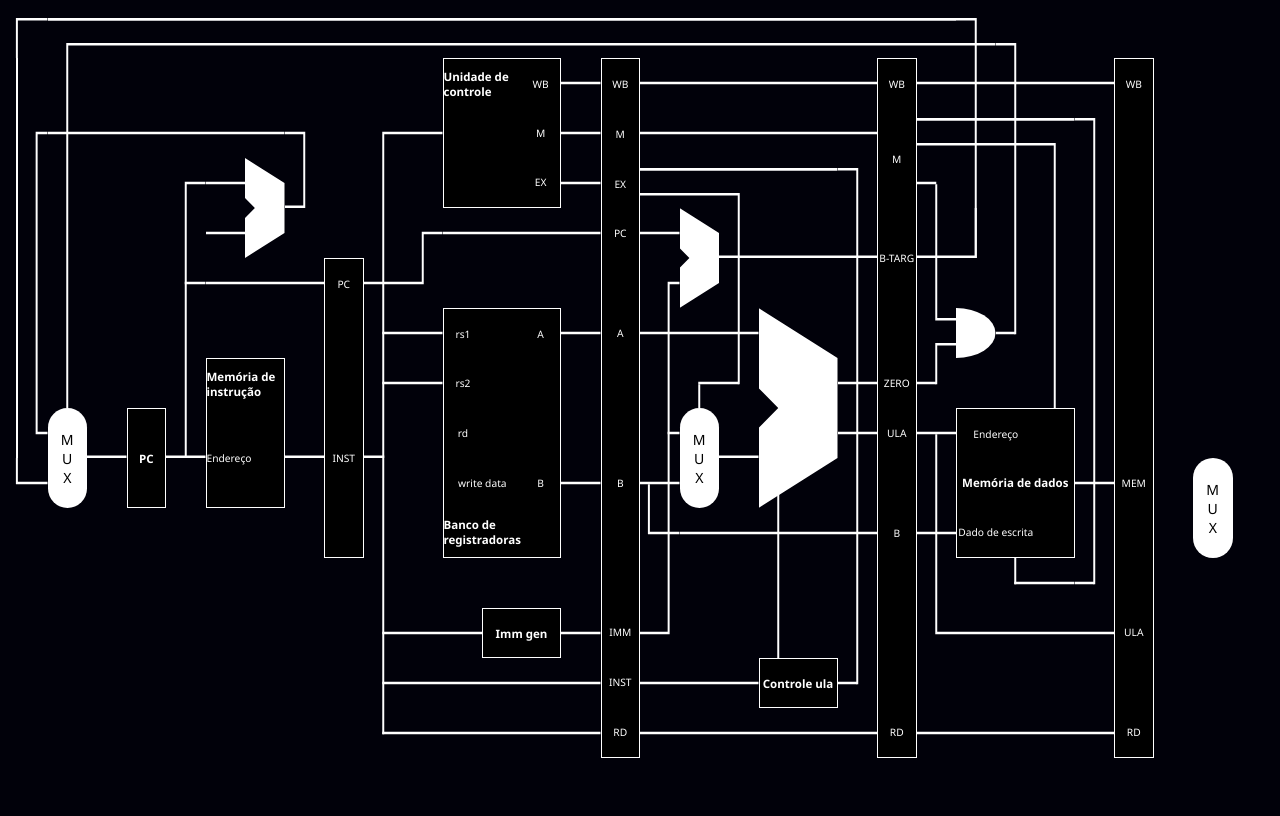
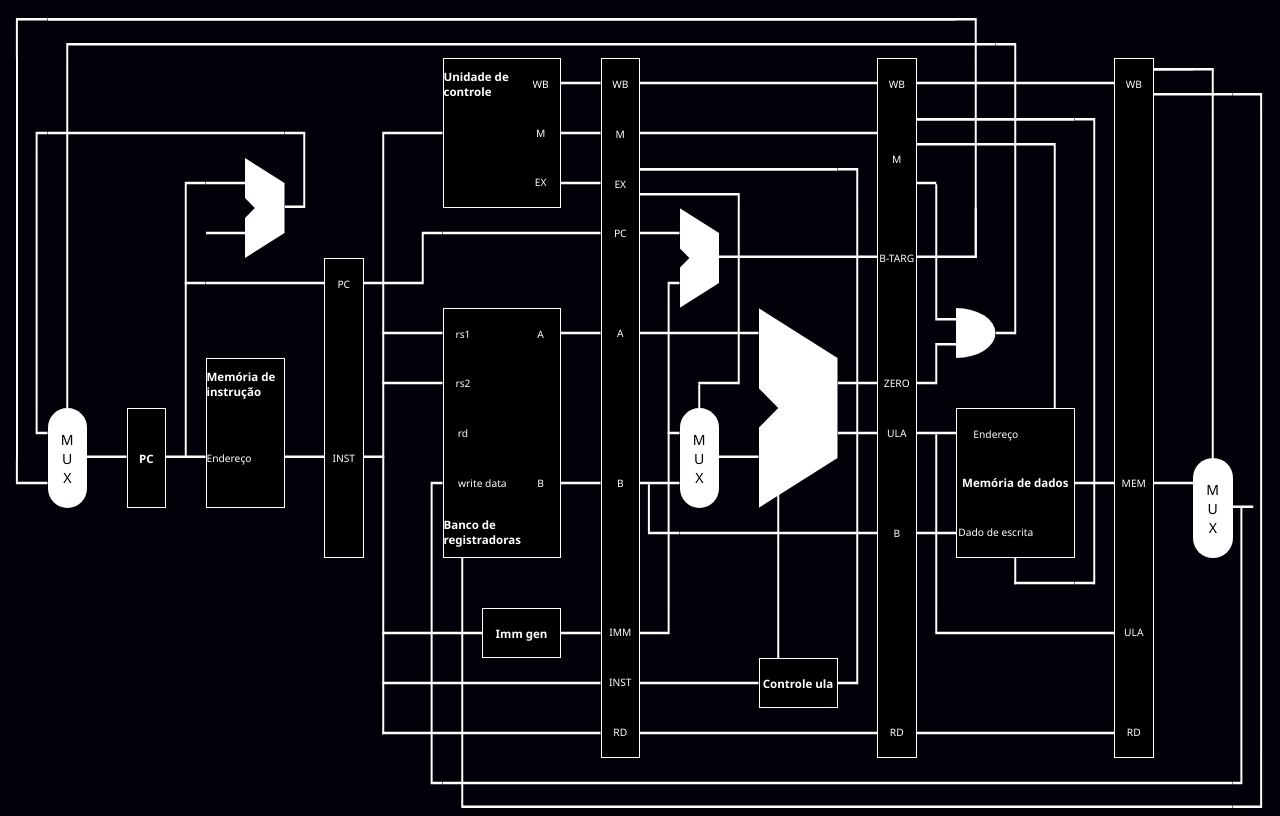
Before and after one commit to vinivid/simulacao_pipeline, a website: page public/index.html in a window 1280 px wide. Drawn offline with Linux system fonts and the light colour scheme.

Commit message:
Parte do wb quase feita

```diff
--- a/public/index.html
+++ b/public/index.html
@@ -299,6 +299,32 @@
         <!-- Fim do mem-->
         <!-- Wb -->
 
+            <!-- mem-to-reg -->
+            <div id="mem-to-reg_30_2" class="qth mem-to-reg"></div>
+            <div id="mem-to-reg_31_2" class="qth-to-mvb mem-to-reg"></div>
+            <div id="mem-to-reg_31_3-9" class="mv mem-to-reg"></div>
+
+            <!-- Reg write -->
+            <div id="reg-write_30-31_2" class="qbh reg-write"></div>
+            <div id="reg-write_32_2" class="qbhl-to-qlvb reg-write"></div>
+            <div id="reg-write_32_3-15" class="qrv reg-write"></div>
+            <div id="reg-write_32_16" class="qrvt-to-bh reg-write"></div>
+            <div id="reg-write_13-31_16" class="bh reg-write"></div>
+            <div id="reg-write_12_16" class="bhr-to-mv reg-write"></div>
+            <div id="reg-write_12_12-15" class="mv reg-write"></div>
+
+            <!-- wb mem-->
+            <div id="wb-mem_30_10" class="mh wb-mem"></div>
+
+            <!-- write-data -->
+            <div id="write-data_32_10" class="half-bhl write-data"></div>
+            <div id="write-data_32_11-15" class="qlv write-data"></div>
+            <div id="write-data_32_16" class="qlvt-to-mhl write-data"></div>
+            <div id="write-data_12-31_16" class="mh write-data"></div>
+            <div id="write-data_11_16" class="mhr-to-qrvt write-data"></div>
+            <div id="write-data_11_11-15" class="qrv write-data"></div>
+            <div id="write-data_11_10" class="qrvb-to-mhr write-data"></div>
+
         <div id="data-select-mux" class="mux-symbol">
             <div>M</div>
             <div>U</div>
--- a/public/style.css
+++ b/public/style.css
@@ -16,6 +16,10 @@ body {
     clip-path: polygon(0 100%, 52.5% 100%, 52.5% 95%, 0 95%);
 }
 
+.bhr-to-mv {
+    background-color: white;
+    clip-path: polygon(100% 95%, 52.5% 95%, 52.5% 0, 47.5% 0, 47.5% 100%, 100% 100%);
+}
 
 .bh-to-mv {
     background-color: white;
@@ -110,12 +114,27 @@ body {
     );
 }
 
+.qrvt-to-bh {
+    background-color: white;
+    clip-path: polygon(70% 0%, 70% 95%, 0% 95%, 0% 100%, 75% 100%, 75% 0);
+}
+
+.qbhl-to-qlvb {
+    background-color: white;
+    clip-path: polygon(0 70%, 75% 70%, 75% 100%, 70% 100%, 70% 75%, 0 75%);
+}
+
 .qrv {
     background-color: white;
     clip-path: polygon(
         70% 0, 75% 0%,
         75% 100%, 70% 100%
         );
+}
+
+.mhr-to-qrvt {
+    background-color: white;
+    clip-path: polygon(100% 47.5%, 75% 47.5%, 75% 0%, 70% 0%, 70% 52.5%, 100% 52.5%);
 }
 
 .mh-to-qrvt {
@@ -131,6 +150,11 @@ body {
 .qrvt-to-mhr {
     background-color: white;
     clip-path: polygon(70% 0, 70% 52.5%, 100% 52.5%, 100% 47.5%, 75% 47.5%, 75% 0%);
+}
+
+.qrvb-to-mhr {
+    background-color: white;
+    clip-path: polygon(70% 100%, 70% 47.5%, 100% 47.5%, 100% 52.5%, 75% 52.5%, 75% 100%);
 }
 
 .qth {
@@ -166,6 +190,11 @@ body {
 .qlvb-from-mh {
     background-color: white;
     clip-path: polygon(20% 52.5%, 20% 100%, 25% 100%, 25% 52.5%);
+}
+
+.qlvt-to-mhl {
+    background-color: white;
+    clip-path: polygon(20% 0%, 20% 47.5%, 0 47.5%, 0 52.5%, 25% 52.5%, 25% 0);
 }
 
 .qlvt-to-mh {
@@ -1152,6 +1181,104 @@ body {
 
 /* ###Wb ###*/
 
+#mem-to-reg_30_2 {
+    grid-column: 30;
+    grid-row: 2;
+}
+
+#mem-to-reg_31_2 {
+    grid-column: 31;
+    grid-row: 2;
+}
+
+#mem-to-reg_31_3-9 {
+    grid-column: 31;
+    grid-row-start: 3;
+    grid-row-end: 10;
+}
+
+#reg-write_30-31_2 {
+    grid-column-start: 30;
+    grid-column-end: 32;
+    grid-row: 2;
+}
+
+#reg-write_32_2 {
+    grid-column: 32;
+    grid-row: 2;
+}
+
+#reg-write_32_3-15 {
+    grid-column: 32;
+    grid-row-start: 3;
+    grid-row-end: 16;
+}
+
+#reg-write_32_16 {
+    grid-column: 32;
+    grid-row: 16;
+}
+
+#reg-write_13-31_16 {
+    grid-column-start: 13;
+    grid-column-end: 32;
+    grid-row: 16;
+}
+
+#reg-write_12_16 {
+    grid-column: 12;
+    grid-row: 16;
+}
+
+#reg-write_12_12-15 {
+    grid-column: 12;
+    grid-row-start: 12;
+    grid-row-end: 16;
+}
+
+#wb-mem_30_10 {
+    grid-column: 30;
+    grid-row: 10;
+}
+
+#write-data_32_10 {
+    grid-column: 32;
+    grid-row: 10;
+}
+
+#write-data_32_11-15 {
+    grid-column: 32;
+    grid-row-start: 11;
+    grid-row-end: 16;
+}
+
+#write-data_32_16 {
+    grid-column: 32;
+    grid-row: 16;
+}
+
+#write-data_12-31_16 {
+    grid-column-start: 12;
+    grid-column-end: 32;
+    grid-row: 16;
+}
+
+#write-data_11_16 {
+    grid-column: 11;
+    grid-row: 16;
+}
+
+#write-data_11_11-15 {
+    grid-column: 11;
+    grid-row-start: 11;
+    grid-row-end: 16;
+}
+
+#write-data_11_10 {
+    grid-column: 11;
+    grid-row: 10;
+}
+
 #data-select-mux {
     grid-column: 31;
     grid-row-start: 10;
```
